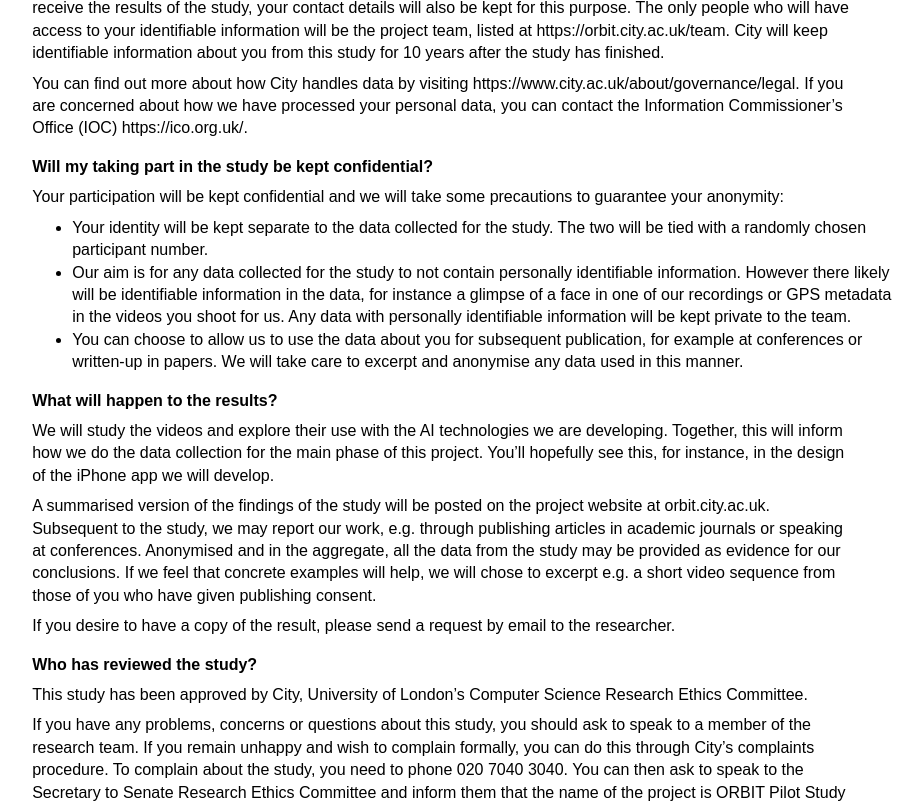
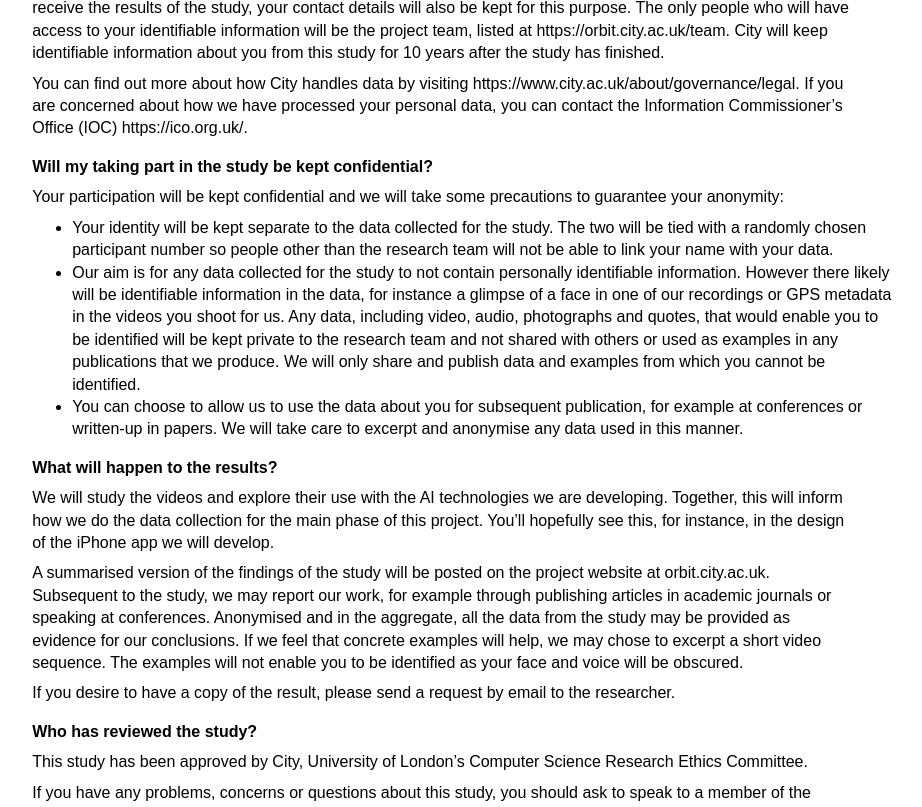
Before and after one commit to tobyspark/orbit_data, a Django app: page /pilot/ in a window 1280 px wide. Shown: the part 1951-2758 px from the top of the page, without its empty margins (219-1141 px from the left). Run offline with Django 3.2, Linux system fonts and the light colour scheme.

Commit message:
Tweaks as per ethics

```diff
--- a/pilot/jinja2/pilot/consent.html
+++ b/pilot/jinja2/pilot/consent.html
@@ -5,7 +5,7 @@
         <header aria-hidden="true">This page<span aria-hidden="true"></span></header>
         <div>
             <h2>Informed consent</h2>
-            <p>To participate in the study we ask you to read and tick the following 9 statements, then sign this consent form by entering your name at the end and submitting it to us.</p>
+            <p>To participate in the study we ask you to read and tick the following 10 statements, then sign this consent form by entering your name at the end and submitting it to us.</p>
         </div>
     </section>
 {% endblock %}
--- a/pilot/jinja2/pilot/participant_info.html
+++ b/pilot/jinja2/pilot/participant_info.html
@@ -14,7 +14,7 @@
         <header><h3>Q&A<span aria-hidden="true"></span></h3></header>
         <div>
             <h4>What is the purpose of the study?</h4>
-            <p>Smartphones are helping visually impaired users ‘see’ their world. For instance, TapTapSee allows someone to show a remote helper what the camera on their phone is seeing, and that helper can then tell the user what’s there. Seeing AI tries to do similar helpful things but without needing to rely on other people. It uses AI instead, so answers don't rely on waiting for a reply, and there’s no issue about asking again and again. The problem is that while these kinds of AI currently can say e.g. “this is a mug”, they can’t tell you which of your mugs is which, and they don’t know what e.g. a white cane is. We are trying to change this. We want these assistive technologies to work for you, so we are working with people like you to identify what things are important to your everyday life, and figure out how best to get the phone to recognise them.</p>
+            <p>Smartphones are helping visually impaired users ‘see’ their world. For instance, TapTapSee allows someone to show a remote helper what the camera on their phone is seeing, and that helper can then tell the user what’s there. Seeing AI tries to do similar helpful things but without needing to rely on other people. It uses AI instead, so answers don't rely on waiting for a reply, and there’s no issue about asking again and again. The problem is that while these kinds of AI currently can say “this is a mug”, they can’t tell you which of your mugs is which, and they don’t know what a white cane is. We are trying to change this. We want these assistive technologies to work for you, so we are working with people like you to identify what things are important to your everyday life, and figure out how best to get the phone to recognise them.</p>
             <p>Specifically, the aim of this project is to create a large dataset that can be used to train AI systems on items people who are blind or have low vision have taken themselves. We will be making an iPhone app to do this, so that we can involve hundreds or thousands of people. We need to get that app right though, so first we are observing how visually impaired people might use their phone for this.</p>
 
             <h4>Why have I been invited to take part?</h4>
@@ -53,14 +53,14 @@
             <h4>Will my taking part in the study be kept confidential?</h4>
             <p>Your participation will be kept confidential and we will take some precautions to guarantee your anonymity:</p>
             <ul>
-                <li>Your identity will be kept separate to the data collected for the study. The two will be tied with a randomly chosen participant number.</li>
-                <li>Our aim is for any data collected for the study to not contain personally identifiable information. However there likely will be identifiable information in the data, for instance a glimpse of a face in one of our recordings or GPS metadata in the videos you shoot for us. Any data with personally identifiable information will be kept private to the team.</li>
+                <li>Your identity will be kept separate to the data collected for the study. The two will be tied with a randomly chosen participant number so people other than the research team will not be able to link your name with your data.</li>
+                <li>Our aim is for any data collected for the study to not contain personally identifiable information. However there likely will be identifiable information in the data, for instance a glimpse of a face in one of our recordings or GPS metadata in the videos you shoot for us. Any data, including video, audio, photographs and quotes, that would enable you to be identified will be kept private to the research team and not shared with others or used as examples in any publications that we produce. We will only share and publish data and examples from which you cannot be identified.</li>
                 <li>You can choose to allow us to use the data about you for subsequent publication, for example at conferences or written-up in papers. We will take care to excerpt and anonymise any data used in this manner.</li>
             </ul>
 
             <h4>What will happen to the results?</h4>
             <p>We will study the videos and explore their use with the AI technologies we are developing. Together, this will inform how we do the data collection for the main phase of this project. You’ll hopefully see this, for instance, in the design of the iPhone app we will develop.</p>
-            <p>A summarised version of the findings of the study will be posted on the project website at orbit.city.ac.uk. Subsequent to the study, we may report our work, e.g. through publishing articles in academic journals or speaking at conferences. Anonymised and in the aggregate, all the data from the study may be provided as evidence for our conclusions. If we feel that concrete examples will help, we will chose to excerpt e.g. a short video sequence from those of you who have given publishing consent.</p>
+            <p>A summarised version of the findings of the study will be posted on the project website at orbit.city.ac.uk. Subsequent to the study, we may report our work, for example through publishing articles in academic journals or speaking at conferences. Anonymised and in the aggregate, all the data from the study may be provided as evidence for our conclusions. If we feel that concrete examples will help, we may chose to excerpt a short video sequence. The examples will not enable you to be identified as your face and voice will be obscured.</p>
             <p>If you desire to have a copy of the result, please send a request by email to the researcher.</p>
 
             <h4>Who has reviewed the study?</h4>
```
Also changed, not shown: pilot/forms.py (+6 -2 lines).
